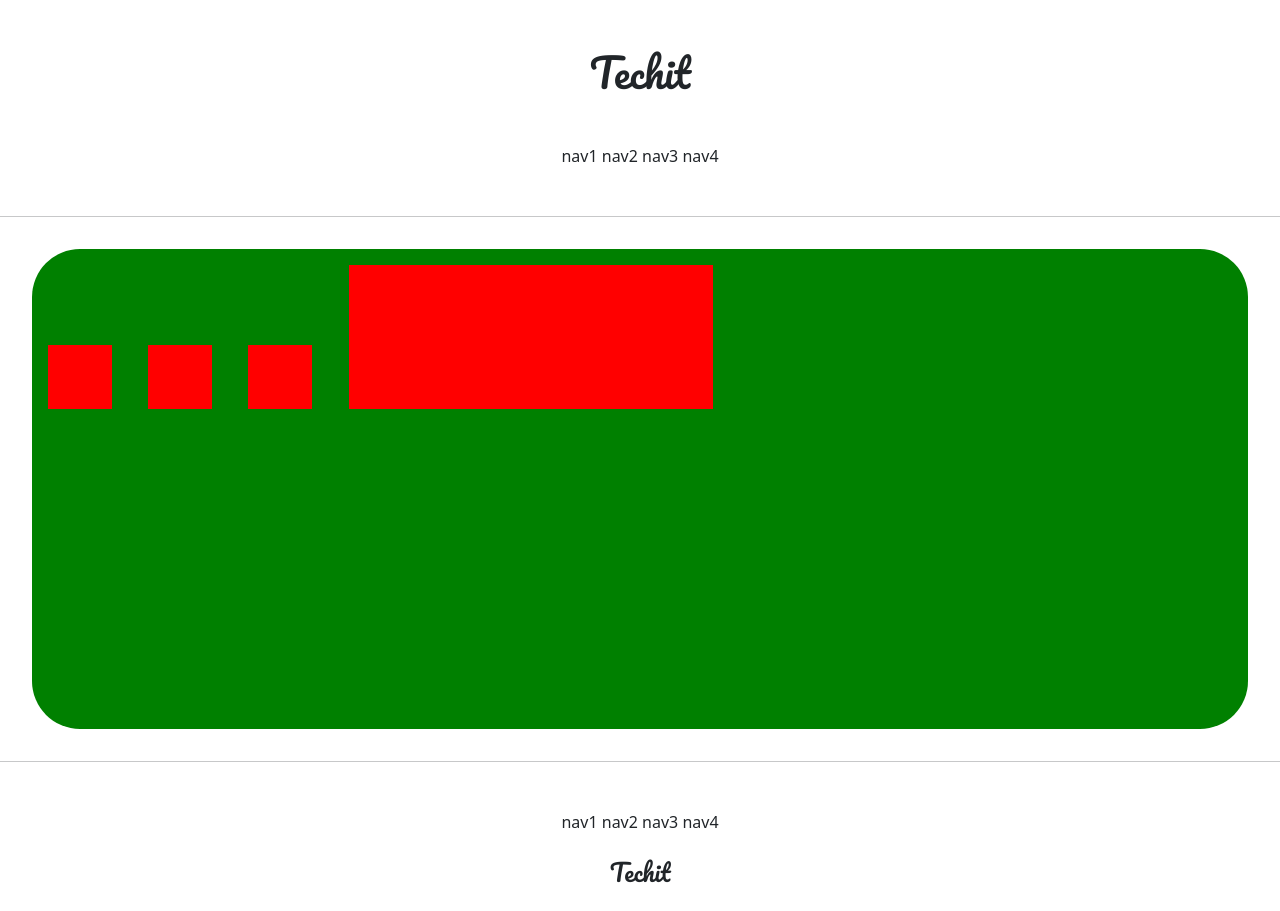
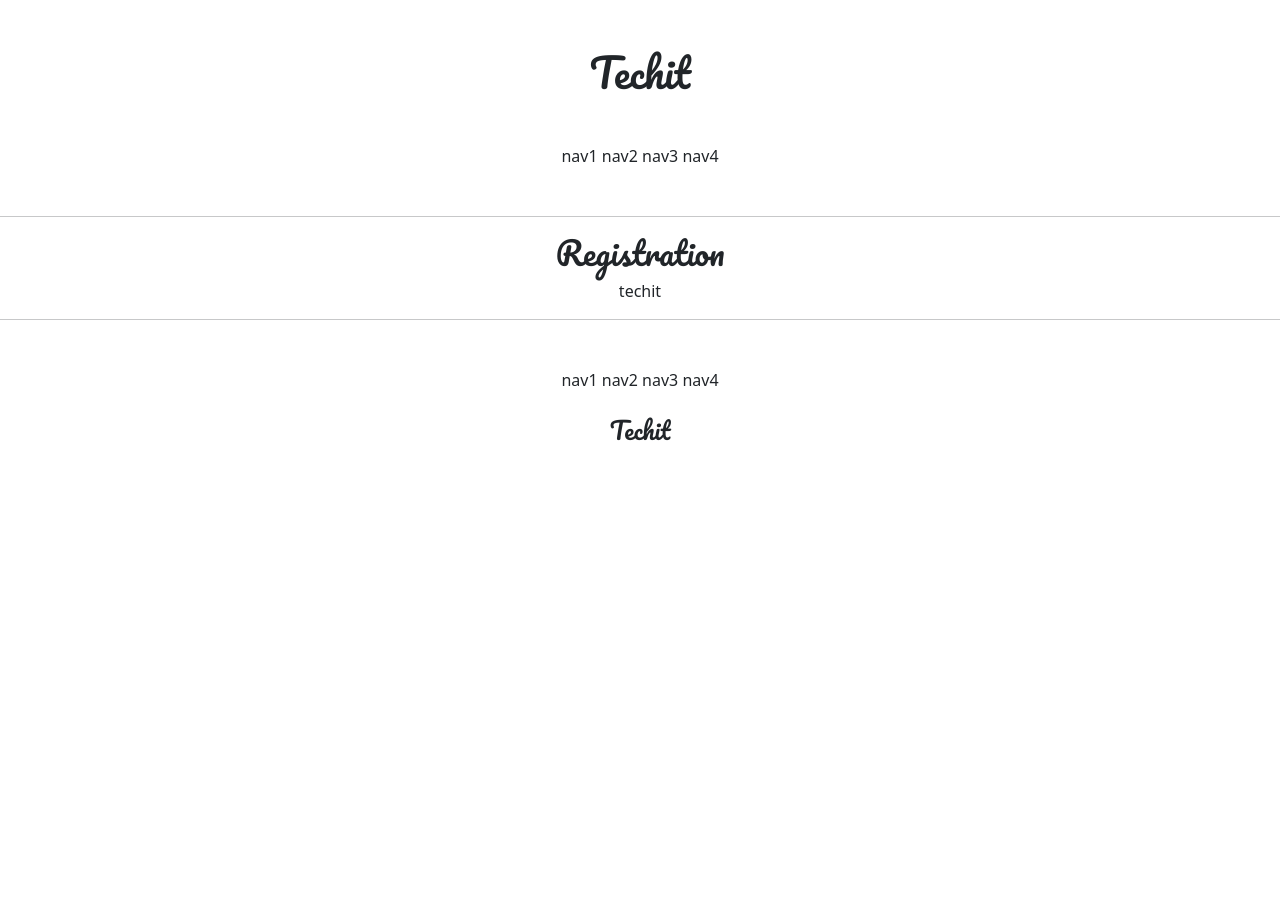
Before and after one commit to noeul1114/techit, a Django app: page /accounts/hello_world/ in a window 1280 px wide. After the commit the page ends 441 px from the top, so only its background shows below. Run offline with Django 4.2, Linux system fonts and the light colour scheme.

Commit message:
temp view update

```diff
--- a/accountapp/templates/accountapp/hello_world.html
+++ b/accountapp/templates/accountapp/hello_world.html
@@ -3,12 +3,15 @@
 {% block content %}
 
 
-<div style="background-color: green; height: 30rem; border-radius: 3rem; margin: 2rem;">
+<div style="text-align: center">
 
-    <div style="display: inline-block; background-color: red; margin: 1rem; height: 64px; width: 64px;"></div>
-    <div style="display: inline-block; background-color: red; margin: 1rem; height: 4em; width: 4em;"></div>
-    <div style="display: inline-block; background-color: red; margin: 1rem; height: 4rem; width: 4rem;"></div>
-    <div style="display: inline-block; background-color: red; margin: 1rem; height: 30%; width: 30%"></div>
+    <h2 style="font-family: 'Pacifico', cursive;">
+        Registration
+    </h2>
+
+    <div>
+        {{ temp }}
+    </div>
 
 </div>
 
--- a/accountapp/views.py
+++ b/accountapp/views.py
@@ -5,4 +5,6 @@ from django.shortcuts import render
 
 
 def hello_world(request):
-    return render(request, "accountapp/hello_world.html")
+    temp = "techit"
+    return render(request, "accountapp/hello_world.html",
+                  context={"temp": temp})
```
